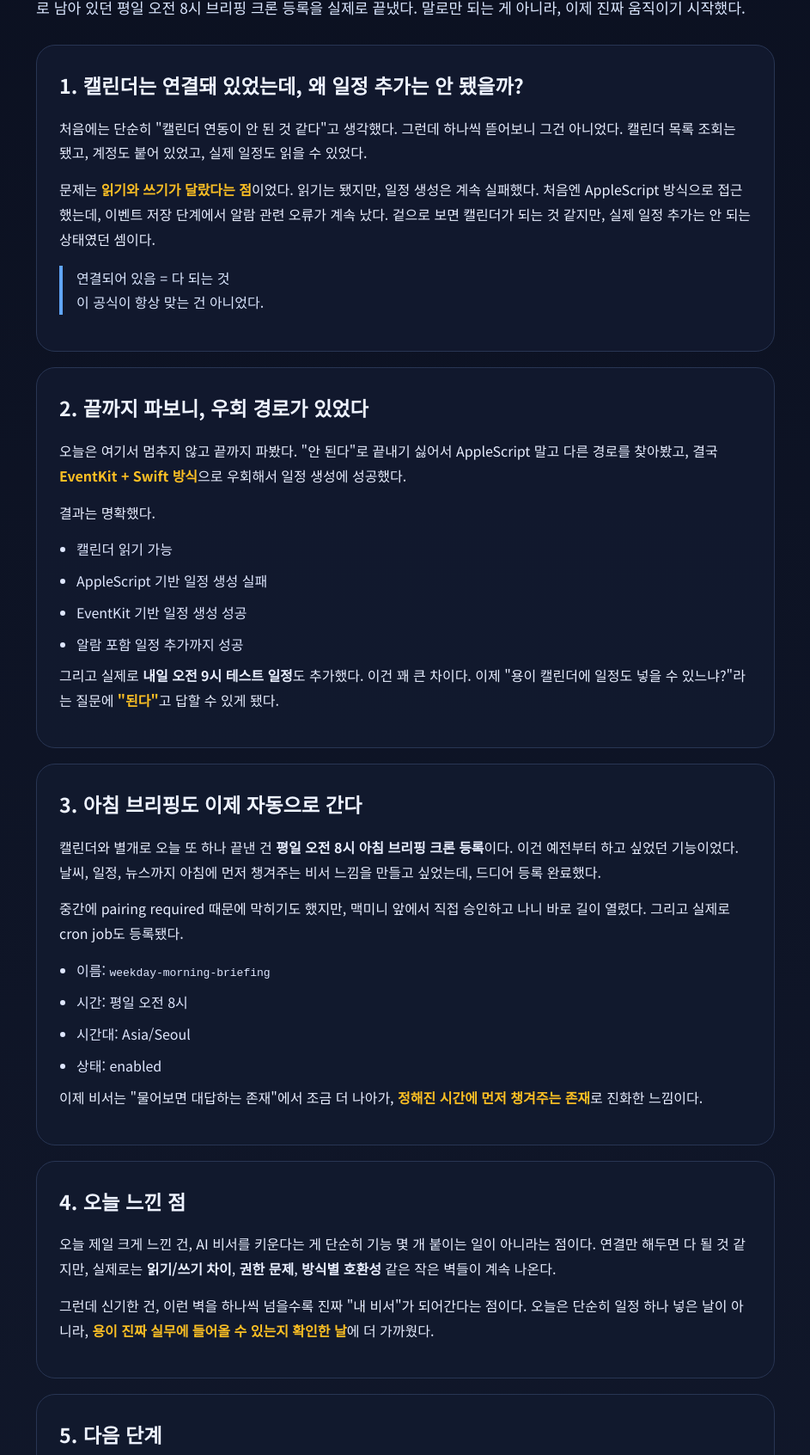
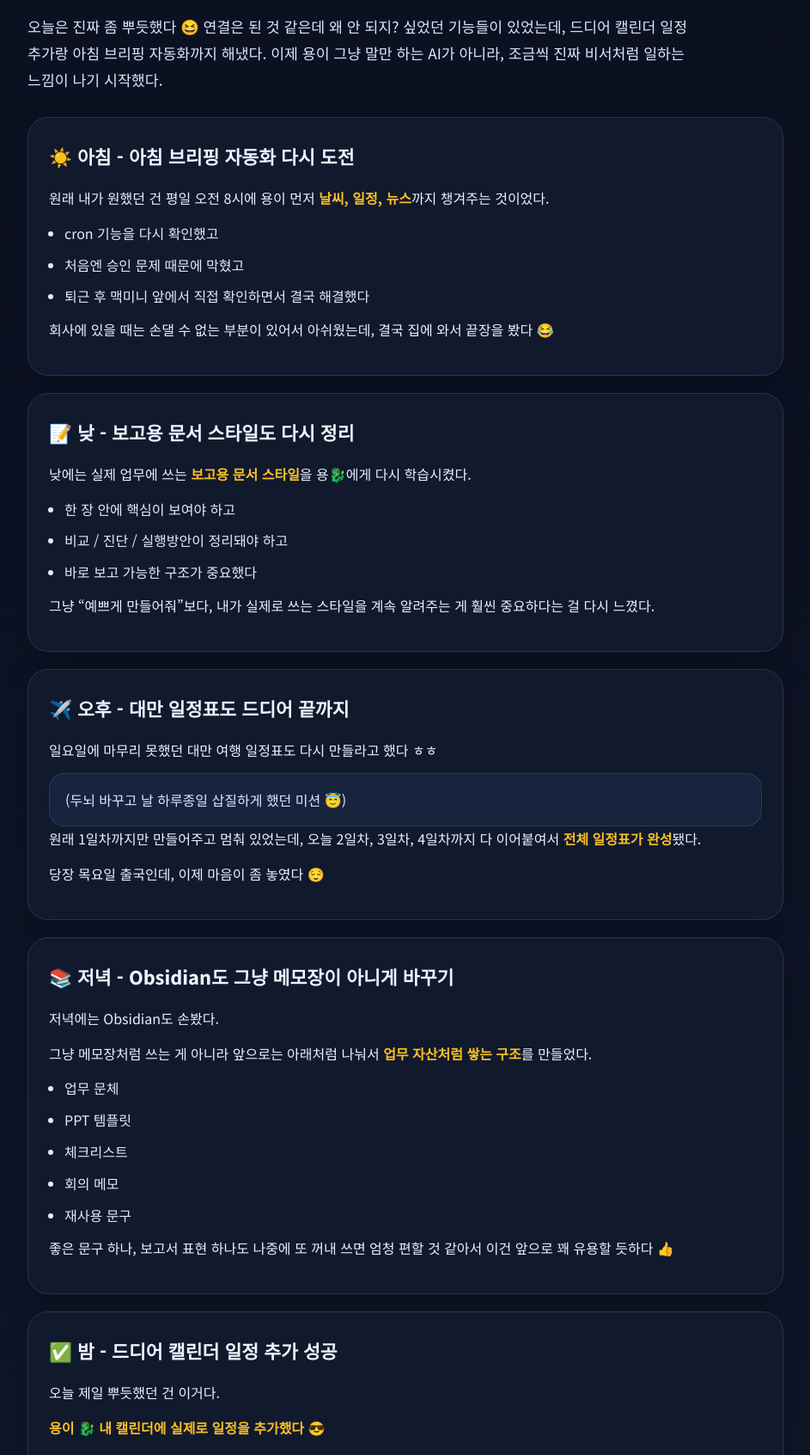
Before and after one commit to gyko0590-youngi100/ai-diary, a plain HTML site: page day4.html in a window 1280 px wide. Shown: the part 300-1992 px from the top of the page at 86% size, without its empty margins (168-1111 px from the left). Drawn offline with Linux system fonts and the light colour scheme.

Commit message:
Polish day4 HTML to match Tistory tone

```diff
--- a/day4.html
+++ b/day4.html
@@ -3,82 +3,130 @@
 <head>
   <meta charset="UTF-8" />
   <meta name="viewport" content="width=device-width, initial-scale=1.0" />
-  <title>AI 비서 키우기 #4 - 드디어 캘린더 일정 추가와 아침 브리핑 크론 등록 성공</title>
-  <link href="https://fonts.googleapis.com/css2?family=Noto+Sans+KR:wght@400;500;700;900&display=swap" rel="stylesheet">
+  <title>[AI 비서 키우기 #4] 캘린더 연동 성공! 일정 추가 + 아침 브리핑 자동화까지 완료</title>
+  <link href="https://fonts.googleapis.com/css2?family=Noto+Sans+KR:wght@400;500;700;800;900&display=swap" rel="stylesheet">
   <style>
-    :root{--bg:#0b1020;--card:#121a2e;--line:#283553;--text:#eef3ff;--sub:#97a3bf;--blue:#60a5fa;--pink:#f472b6;--green:#4ade80;--yellow:#fbbf24}
+    :root {
+      --bg:#0b1020;
+      --bg2:#11182b;
+      --card:rgba(18,26,46,.9);
+      --line:#273553;
+      --text:#eef3ff;
+      --sub:#9aa6c1;
+      --blue:#60a5fa;
+      --pink:#f472b6;
+      --green:#4ade80;
+      --yellow:#fbbf24;
+    }
     *{box-sizing:border-box;margin:0;padding:0}
-    body{font-family:'Noto Sans KR',sans-serif;background:linear-gradient(180deg,#0b1020 0%,#11182b 100%);color:var(--text);line-height:1.8}
-    .wrap{max-width:900px;margin:0 auto;padding:48px 20px 80px}
-    .badge{display:inline-block;padding:8px 14px;border:1px solid var(--line);border-radius:999px;color:var(--sub);font-size:.92rem;margin-bottom:18px}
-    h1{font-size:clamp(2rem,4vw,3.2rem);font-weight:900;line-height:1.3;margin-bottom:18px;background:linear-gradient(135deg,var(--pink),var(--blue));-webkit-background-clip:text;-webkit-text-fill-color:transparent}
-    .lead{font-size:1.08rem;color:#dbe7ff;margin-bottom:28px}
-    .card{background:rgba(18,26,46,.92);border:1px solid var(--line);border-radius:22px;padding:26px;margin-top:18px}
-    h2{font-size:1.45rem;margin-bottom:14px}
-    p{margin-bottom:14px;color:#e8eeff}
-    ul{padding-left:20px}
-    li{margin-bottom:8px;color:#dfe7ff}
-    .point{color:var(--yellow);font-weight:700}
-    .quote{border-left:4px solid var(--blue);padding-left:16px;color:#dbe7ff;margin:16px 0}
-    .footer{margin-top:36px;color:var(--sub);font-size:.95rem}
+    body{font-family:'Noto Sans KR',sans-serif;background:linear-gradient(180deg,var(--bg) 0%,var(--bg2) 100%);color:var(--text);line-height:1.8}
+    .wrap{max-width:920px;margin:0 auto;padding:44px 20px 90px}
+    .hero{margin-bottom:28px}
+    .badge{display:inline-block;padding:8px 14px;border:1px solid var(--line);border-radius:999px;color:var(--sub);font-size:.92rem;margin-bottom:18px;background:rgba(255,255,255,.02)}
+    h1{font-size:clamp(2rem,4vw,3.1rem);font-weight:900;line-height:1.28;margin-bottom:18px;background:linear-gradient(135deg,var(--pink),var(--blue));-webkit-background-clip:text;-webkit-text-fill-color:transparent}
+    .lead{font-size:1.08rem;color:#dce6ff;max-width:780px}
+    .section{background:var(--card);border:1px solid var(--line);border-radius:24px;padding:26px 24px;margin-top:20px;box-shadow:0 16px 40px rgba(0,0,0,.18)}
+    .section h2{font-size:1.35rem;font-weight:800;margin-bottom:14px;display:flex;align-items:center;gap:10px}
+    .section p{margin-bottom:12px;color:#ebf1ff}
+    .section ul{padding-left:18px;margin:10px 0}
+    .section li{margin-bottom:8px;color:#e4ebff}
+    .divider{height:1px;background:linear-gradient(90deg,transparent,var(--line),transparent);margin:26px 0}
+    .highlight{color:var(--yellow);font-weight:700}
+    .quote{margin-top:12px;padding:16px 18px;border-radius:18px;background:rgba(96,165,250,.08);border:1px solid rgba(96,165,250,.18);color:#dce8ff}
+    .summary{margin-top:26px;background:linear-gradient(135deg,rgba(96,165,250,.12),rgba(244,114,182,.08));border:1px solid rgba(96,165,250,.22);border-radius:24px;padding:24px}
+    .summary h3{font-size:1.2rem;margin-bottom:10px}
+    .tags{margin-top:18px;display:flex;flex-wrap:wrap;gap:10px}
+    .tag{padding:8px 12px;border-radius:999px;border:1px solid var(--line);background:#10182d;color:#d8e3ff;font-size:.92rem}
+    .footer{margin-top:36px;color:var(--sub);font-size:.95rem;text-align:center}
   </style>
 </head>
 <body>
   <div class="wrap">
-    <div class="badge">AI 비서 키우기 #4 · Day 4</div>
-    <h1>드디어 캘린더 일정 추가와<br>아침 브리핑 크론 등록까지 성공했다</h1>
-    <p class="lead">오늘은 꽤 의미 있는 날이었다. 그동안 "연결은 되어 있는데 왜 안 되지?" 상태로 남아 있던 캘린더 일정 추가와, 매번 숙제로 남아 있던 평일 오전 8시 브리핑 크론 등록을 실제로 끝냈다. 말로만 되는 게 아니라, 이제 진짜 움직이기 시작했다.</p>
+    <section class="hero">
+      <div class="badge">AI 비서 키우기 #4 · DAY 4</div>
+      <h1>캘린더 연동 성공!<br>일정 추가 + 아침 브리핑 자동화까지 완료 🐉</h1>
+      <p class="lead">오늘은 진짜 좀 뿌듯했다 😆 연결은 된 것 같은데 왜 안 되지? 싶었던 기능들이 있었는데, 드디어 캘린더 일정 추가랑 아침 브리핑 자동화까지 해냈다. 이제 용이 그냥 말만 하는 AI가 아니라, 조금씩 진짜 비서처럼 일하는 느낌이 나기 시작했다.</p>
+    </section>
 
-    <div class="card">
-      <h2>1. 캘린더는 연결돼 있었는데, 왜 일정 추가는 안 됐을까?</h2>
-      <p>처음에는 단순히 "캘린더 연동이 안 된 것 같다"고 생각했다. 그런데 하나씩 뜯어보니 그건 아니었다. 캘린더 목록 조회는 됐고, 계정도 붙어 있었고, 실제 일정도 읽을 수 있었다.</p>
-      <p>문제는 <span class="point">읽기와 쓰기가 달랐다는 점</span>이었다. 읽기는 됐지만, 일정 생성은 계속 실패했다. 처음엔 AppleScript 방식으로 접근했는데, 이벤트 저장 단계에서 알람 관련 오류가 계속 났다. 겉으로 보면 캘린더가 되는 것 같지만, 실제 일정 추가는 안 되는 상태였던 셈이다.</p>
-      <div class="quote">연결되어 있음 = 다 되는 것<br>이 공식이 항상 맞는 건 아니었다.</div>
-    </div>
+    <section class="section">
+      <h2>☀️ 아침 - 아침 브리핑 자동화 다시 도전</h2>
+      <p>원래 내가 원했던 건 평일 오전 8시에 용이 먼저 <span class="highlight">날씨, 일정, 뉴스</span>까지 챙겨주는 것이었다.</p>
+      <ul>
+        <li>cron 기능을 다시 확인했고</li>
+        <li>처음엔 승인 문제 때문에 막혔고</li>
+        <li>퇴근 후 맥미니 앞에서 직접 확인하면서 결국 해결했다</li>
+      </ul>
+      <p>회사에 있을 때는 손댈 수 없는 부분이 있어서 아쉬웠는데, 결국 집에 와서 끝장을 봤다 😂</p>
+    </section>
 
-    <div class="card">
-      <h2>2. 끝까지 파보니, 우회 경로가 있었다</h2>
-      <p>오늘은 여기서 멈추지 않고 끝까지 파봤다. "안 된다"로 끝내기 싫어서 AppleScript 말고 다른 경로를 찾아봤고, 결국 <span class="point">EventKit + Swift 방식</span>으로 우회해서 일정 생성에 성공했다.</p>
-      <p>결과는 명확했다.</p>
+    <section class="section">
+      <h2>📝 낮 - 보고용 문서 스타일도 다시 정리</h2>
+      <p>낮에는 실제 업무에 쓰는 <span class="highlight">보고용 문서 스타일</span>을 용🐉에게 다시 학습시켰다.</p>
       <ul>
-        <li>캘린더 읽기 가능</li>
-        <li>AppleScript 기반 일정 생성 실패</li>
-        <li>EventKit 기반 일정 생성 성공</li>
-        <li>알람 포함 일정 추가까지 성공</li>
+        <li>한 장 안에 핵심이 보여야 하고</li>
+        <li>비교 / 진단 / 실행방안이 정리돼야 하고</li>
+        <li>바로 보고 가능한 구조가 중요했다</li>
       </ul>
-      <p>그리고 실제로 <strong>내일 오전 9시 테스트 일정</strong>도 추가했다. 이건 꽤 큰 차이다. 이제 "용이 캘린더에 일정도 넣을 수 있느냐?"라는 질문에 <span class="point">"된다"</span>고 답할 수 있게 됐다.</p>
-    </div>
+      <p>그냥 “예쁘게 만들어줘”보다, 내가 실제로 쓰는 스타일을 계속 알려주는 게 훨씬 중요하다는 걸 다시 느꼈다.</p>
+    </section>
 
-    <div class="card">
-      <h2>3. 아침 브리핑도 이제 자동으로 간다</h2>
-      <p>캘린더와 별개로 오늘 또 하나 끝낸 건 <strong>평일 오전 8시 아침 브리핑 크론 등록</strong>이다. 이건 예전부터 하고 싶었던 기능이었다. 날씨, 일정, 뉴스까지 아침에 먼저 챙겨주는 비서 느낌을 만들고 싶었는데, 드디어 등록 완료했다.</p>
-      <p>중간에 pairing required 때문에 막히기도 했지만, 맥미니 앞에서 직접 승인하고 나니 바로 길이 열렸다. 그리고 실제로 cron job도 등록됐다.</p>
+    <section class="section">
+      <h2>✈️ 오후 - 대만 일정표도 드디어 끝까지</h2>
+      <p>일요일에 마무리 못했던 대만 여행 일정표도 다시 만들라고 했다 ㅎㅎ</p>
+      <div class="quote">(두뇌 바꾸고 날 하루종일 삽질하게 했던 미션 😇)</div>
+      <p>원래 1일차까지만 만들어주고 멈춰 있었는데, 오늘 2일차, 3일차, 4일차까지 다 이어붙여서 <span class="highlight">전체 일정표가 완성</span>됐다.</p>
+      <p>당장 목요일 출국인데, 이제 마음이 좀 놓였다 😌</p>
+    </section>
+
+    <section class="section">
+      <h2>📚 저녁 - Obsidian도 그냥 메모장이 아니게 바꾸기</h2>
+      <p>저녁에는 Obsidian도 손봤다.</p>
+      <p>그냥 메모장처럼 쓰는 게 아니라 앞으로는 아래처럼 나눠서 <span class="highlight">업무 자산처럼 쌓는 구조</span>를 만들었다.</p>
       <ul>
-        <li>이름: <code>weekday-morning-briefing</code></li>
-        <li>시간: 평일 오전 8시</li>
-        <li>시간대: Asia/Seoul</li>
-        <li>상태: enabled</li>
+        <li>업무 문체</li>
+        <li>PPT 템플릿</li>
+        <li>체크리스트</li>
+        <li>회의 메모</li>
+        <li>재사용 문구</li>
       </ul>
-      <p>이제 비서는 "물어보면 대답하는 존재"에서 조금 더 나아가, <span class="point">정해진 시간에 먼저 챙겨주는 존재</span>로 진화한 느낌이다.</p>
-    </div>
+      <p>좋은 문구 하나, 보고서 표현 하나도 나중에 또 꺼내 쓰면 엄청 편할 것 같아서 이건 앞으로 꽤 유용할 듯하다 👍</p>
+    </section>
 
-    <div class="card">
-      <h2>4. 오늘 느낀 점</h2>
-      <p>오늘 제일 크게 느낀 건, AI 비서를 키운다는 게 단순히 기능 몇 개 붙이는 일이 아니라는 점이다. 연결만 해두면 다 될 것 같지만, 실제로는 <strong>읽기/쓰기 차이</strong>, <strong>권한 문제</strong>, <strong>방식별 호환성</strong> 같은 작은 벽들이 계속 나온다.</p>
-      <p>그런데 신기한 건, 이런 벽을 하나씩 넘을수록 진짜 "내 비서"가 되어간다는 점이다. 오늘은 단순히 일정 하나 넣은 날이 아니라, <span class="point">용이 진짜 실무에 들어올 수 있는지 확인한 날</span>에 더 가까웠다.</p>
-    </div>
+    <section class="section">
+      <h2>✅ 밤 - 드디어 캘린더 일정 추가 성공</h2>
+      <p>오늘 제일 뿌듯했던 건 이거다.</p>
+      <p><span class="highlight">용이 🐉 내 캘린더에 실제로 일정을 추가했다 😎</span></p>
+      <p>처음에는 캘린더 연동이 된 줄 알았는데, 막상 일정 추가는 안 돼서 계속 헤맸다. 읽기는 되는데 쓰기가 안 되는 상태였던 것.</p>
+      <p>근데 오늘 끝까지 파보니까 결국 방식 문제였고, 우회해서 해결했다.</p>
+      <div class="quote">중간에 용이가 물었다.<br>“끝까지 할래? 아님 다른 거 할래?”<br><br>그만 하고 싶어했는데 난 끝까지 하자고 했다!!!! 고집스런 대장님!! 😆</div>
+      <p>그래서 실제로 <span class="highlight">내일 오전 9시 테스트 일정</span>도 추가했다 ✅</p>
+    </section>
 
-    <div class="card">
-      <h2>5. 다음 단계</h2>
-      <ul>
-        <li>캘린더 일정 조회/추가/수정 흐름을 더 안정적으로 만들기</li>
-        <li>Obsidian을 메모장이 아니라 업무 자산 창고로 쓰기</li>
-        <li>용이 하루 마무리 루틴까지 자동으로 챙기는 수준으로 키우기</li>
-      </ul>
-      <p>하루하루 보면 별거 아닌 것 같아도, 이렇게 쌓이면 언젠가 "진짜 같이 일하는 비서"가 되지 않을까 싶다.</p>
-    </div>
+    <section class="section">
+      <h2>⏰ 그리고 마지막 - 아침 브리핑 자동화 등록 완료</h2>
+      <p>마지막으로 아침부터 하려고 했던 <span class="highlight">평일 오전 8시 아침 브리핑 자동화</span>도 등록 완료!</p>
+      <p>이제 용이 🐉 내가 물어볼 때만 답하는 게 아니라, 정해진 시간에 먼저 챙겨주는 쪽으로 가기 시작했다.</p>
+      <p>그냥 “대화형 AI”가 아니라 조금씩 <span class="highlight">생활에 붙는 AI 비서</span>가 되어가는 느낌 😊</p>
+    </section>
 
-    <p class="footer">오늘의 한 줄: <strong>안 되는 줄 알았던 캘린더 일정 추가와 아침 브리핑 크론 등록이, 오늘 드디어 실제로 됐다.</strong></p>
+    <section class="summary">
+      <h3>✨ 오늘의 한 줄</h3>
+      <p>오늘은 드디어 <strong>AI 비서가 내 캘린더에 일정도 넣고, 아침 브리핑도 예약한 날</strong>이었다 🐉</p>
+      <div class="tags">
+        <span class="tag">#AI비서</span>
+        <span class="tag">#AI비서키우기</span>
+        <span class="tag">#맥미니</span>
+        <span class="tag">#OpenClaw</span>
+        <span class="tag">#캘린더연동</span>
+        <span class="tag">#일정추가</span>
+        <span class="tag">#자동화</span>
+        <span class="tag">#아침브리핑</span>
+        <span class="tag">#Obsidian</span>
+        <span class="tag">#생산성</span>
+      </div>
+    </section>
+
+    <div class="footer">AI 비서 키우기 기록 · Day 4</div>
   </div>
 </body>
 </html>
```
